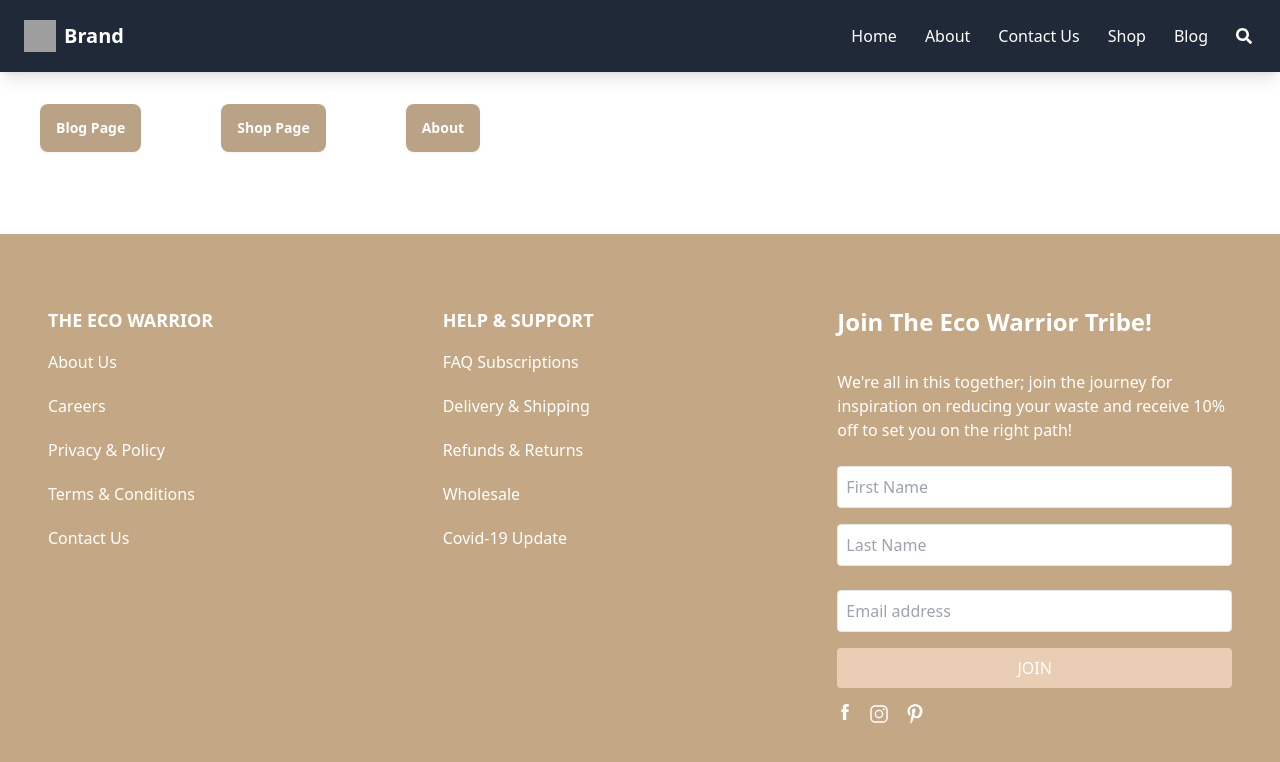
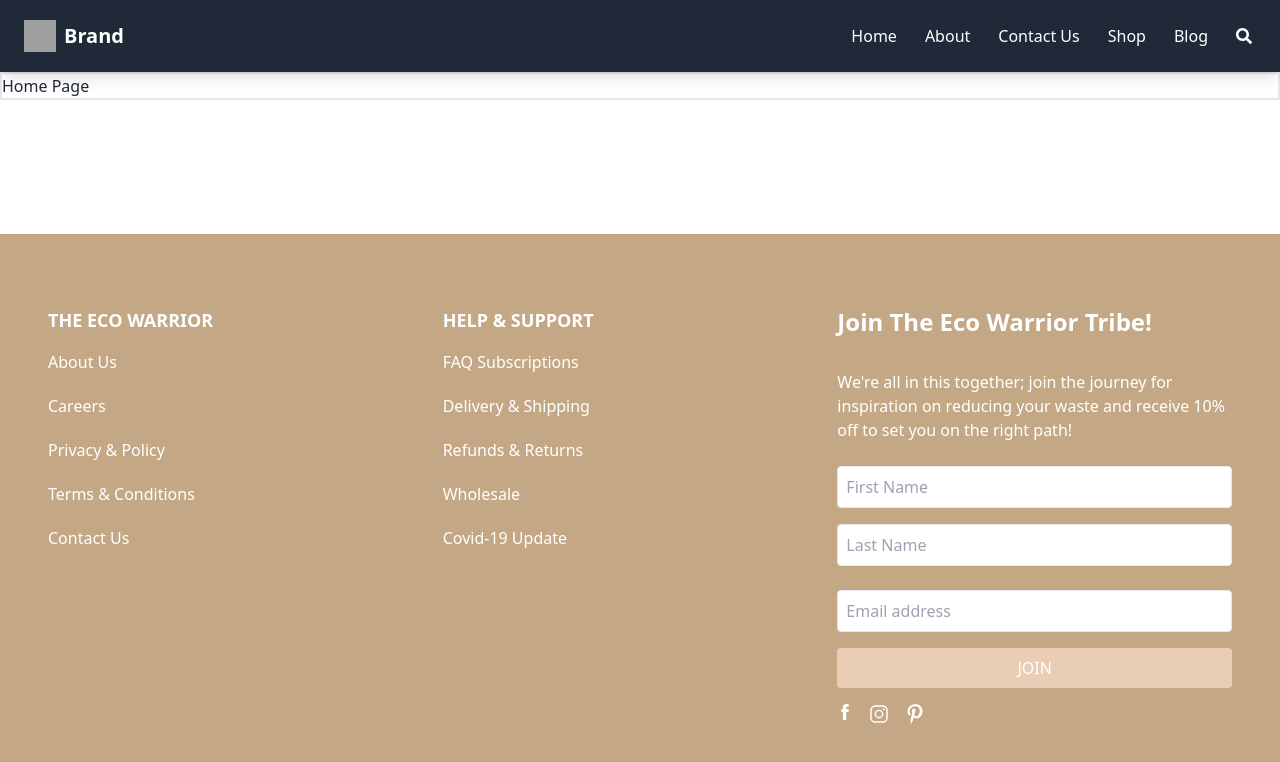
Before and after one commit to shailesh62/ViridVerve, a React (Vite) app: page / in a window 1280 px wide. Shown: the top 762 px of the page. Built offline with nearby package versions, Linux system fonts and the light colour scheme; grey boxes are pictures that could not be loaded.

Commit message:
updated home page and added favicon in html page

```diff
--- a/index.html
+++ b/index.html
@@ -2,7 +2,7 @@
 <html lang="en">
   <head>
     <meta charset="UTF-8" />
-    <link rel="shortcut icon" href="https://tint.creativemarket.com/pUMjsr2sdaY1GoINokPr9iJPpRGta3ULq0fGlMdFYvE/width:1200/height:800/gravity:nowe/rt:fill-down/el:1/czM6Ly9maWxlcy5jcmVhdGl2ZW1hcmtldC5jb20vaW1hZ2VzL3NjcmVlbnNob3RzL3Byb2R1Y3RzLzM4Ny8zODc5LzM4Nzk4ODQvNDAtby5qcGc?1516604787&fmt=webp" type="image/x-icon">
+    <link rel="shortcut icon" href="https://cdn-icons-png.freepik.com/512/15714/15714783.png" type="image/x-icon">
     <meta name="viewport" content="width=device-width, initial-scale=1.0" />
     <title>ViridVerve</title>
   </head>
--- a/src/App.jsx
+++ b/src/App.jsx
@@ -1,5 +1,4 @@
 import { Routes, Route } from 'react-router-dom'
-import Footer from "./components/Footer";
 import Blog from './components/BlogComponents/Blog';
 import BlogDetail from './components/BlogComponents/BlogDetail';
 import HomePage from './components/HomePageComponents/HomePage';
--- a/src/components/HomePageComponents/HomePage.jsx
+++ b/src/components/HomePageComponents/HomePage.jsx
@@ -1,19 +1,11 @@
 import React from 'react';
-import {Link} from 'react-router-dom';
+import {Link, Route} from 'react-router-dom';
 
 const HomePage = () => {
     return (
-        <div>
-            <Link to="/blog">
-                <button className='btn btn-neutral m-10'>Blog Page</button>
-            </Link>
-            <Link to="/shop">
-                <button className='btn btn-neutral m-10'>Shop Page</button>
-            </Link>
-            <Link to="/about">
-                <button className='btn btn-neutral m-10'>About</button>
-            </Link>
-        </div>
+        <>
+            <h1 className='mt-2 border-2'>Home Page</h1>
+        </>
     )
 }
 
--- a/src/components/Navbar.jsx
+++ b/src/components/Navbar.jsx
@@ -17,7 +17,7 @@ function App() {
               {/* Logo */}
               <div>
                 <a href="/" className="flex items-center py-5 px-2 text-white">
-                  <img src={"https://cdn-icons-png.freepik.com/512/17479/17479113.png"} alt="Logo" className="h-8 w-8 mr-2" />
+                  <img src={"https://cdn-icons-png.freepik.com/512/15714/15714783.png"} alt="Logo" className="h-8 w-8 mr-2" />
                   <span className="font-bold text-xl">Brand</span>
                 </a>
               </div>
```
